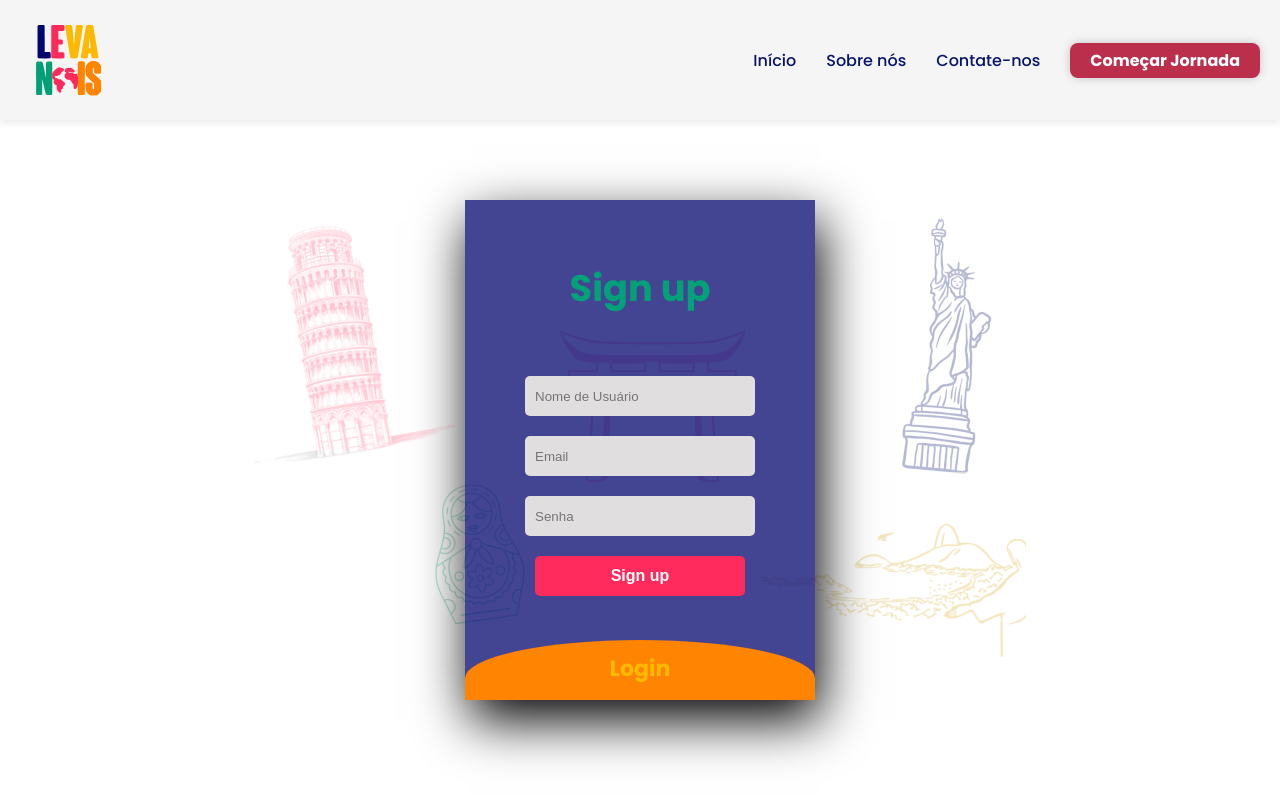
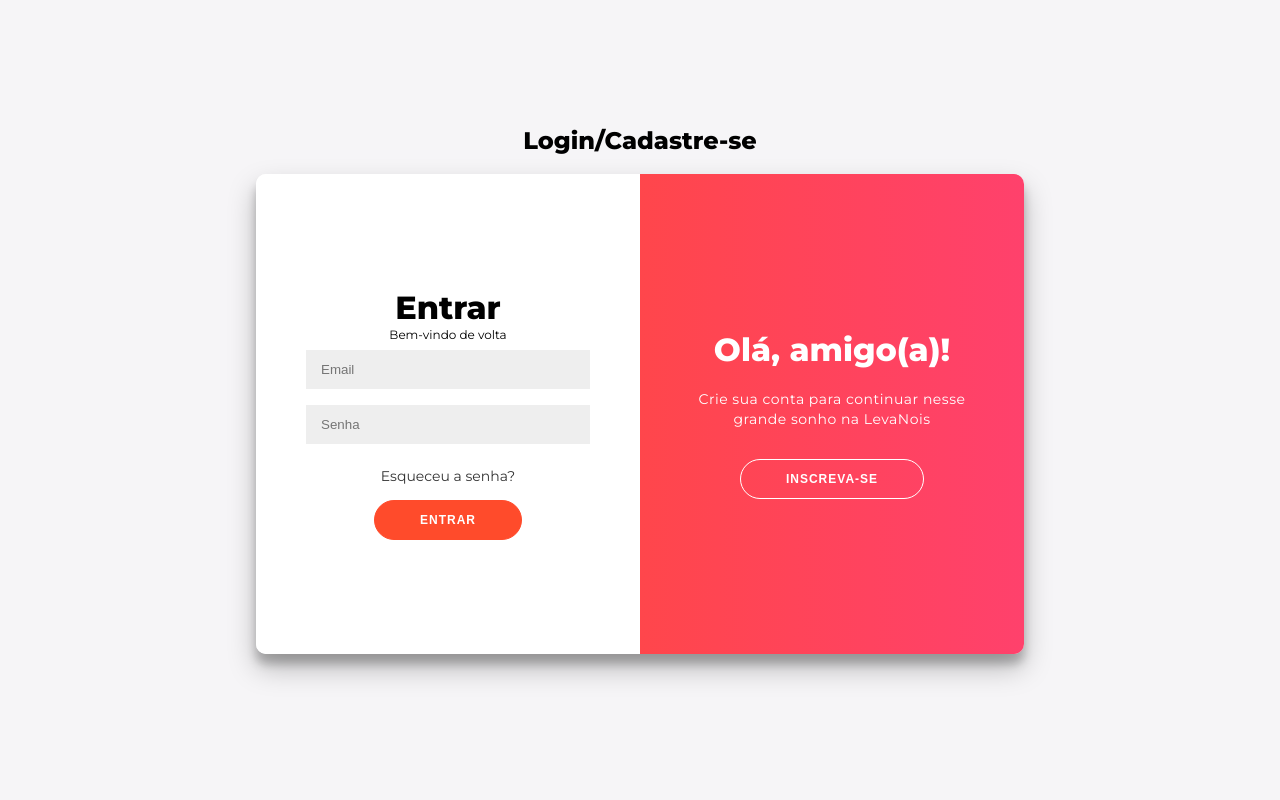
Before and after one commit to Leva-Nois/LevaNois-Frontend, a React (Create React App) app: page /login in a window 1280 px wide. Shown: the top 800 px of the page. Built offline with nearby package versions, Linux system fonts and the light colour scheme.

Commit message:
cadastro

```diff
--- a/src/pages/cadastro/Cadastro.jsx
+++ b/src/pages/cadastro/Cadastro.jsx
@@ -1,41 +1,62 @@
-import React from "react";
-import "./cadastro.css"; // Importação do CSS
-import Header from "../../components/Header/Header"; // Certifique-se de que o caminho está correto
+import React, { useState } from "react";
+import "./cadastro.css"; // Substitua pelo arquivo CSS correto
 
 const App = () => {
+  const [isRightPanelActive, setIsRightPanelActive] = useState(false);
+
   return (
-    <>
-      {/* Adiciona o Header acima da div principal */}
-      <Header />
-
-      <div className="main">
-        <input type="checkbox" id="chk" aria-hidden="true" />
-
-
-        <div className="signup">
-          <form>
-            <label htmlFor="chk" aria-hidden="true">
-              Sign up
-            </label>
-            <input type="text" name="txt" placeholder="Nome de Usuário" required />
-            <input type="email" name="email" placeholder="Email" required />
-            <input type="password" name="pswd" placeholder="Senha" required />
-            <button type="submit">Sign up</button>
+    <div>
+      <h2>Login/Cadastre-se</h2>
+      <div
+        className={`container ${isRightPanelActive ? "right-panel-active" : ""}`}
+        id="container"
+      >
+        <div className="form-container sign-up-container">
+          <form action="#">
+            <h1>Crie sua conta</h1>
+            <span></span>
+            <input type="text" placeholder="Nome" />
+            <input type="email" placeholder="Email" />
+            <input type="password" placeholder="Senha" />
+            <button type="button">Cadastrar</button>
           </form>
         </div>
-
-        <div className="login">
-          <form>
-            <label htmlFor="chk" aria-hidden="true">
-              Login
-            </label>
-            <input type="email" name="email" placeholder="Email" required />
-            <input type="password" name="pswd" placeholder="Password" required />
-            <button type="submit">Login</button>
+        <div className="form-container sign-in-container">
+          <form action="#">
+            <h1>Entrar</h1>
+            <span>Bem-vindo de volta</span>
+            <input type="email" placeholder="Email" />
+            <input type="password" placeholder="Senha" />
+            <a href="#">Esqueceu a senha?</a>
+            <button type="button">Entrar</button>
           </form>
         </div>
+        <div className="overlay-container">
+          <div className="overlay">
+            <div className="overlay-panel overlay-left">
+              <h1>Bem-vindo(a) de volta!</h1>
+              <p>Sentimos sua falta</p>
+              <button
+                className="ghost"
+                onClick={() => setIsRightPanelActive(false)}
+              >
+                Entrar
+              </button>
+            </div>
+            <div className="overlay-panel overlay-right">
+              <h1>Olá, amigo(a)!</h1>
+              <p>Crie sua conta para continuar nesse grande sonho na LevaNois</p>
+              <button
+                className="ghost"
+                onClick={() => setIsRightPanelActive(true)}
+              >
+                Inscreva-se
+              </button>
+            </div>
+          </div>
+        </div>
+      </div>
     </div>
-    </>
   );
 };
 
--- a/src/pages/cadastro/cadastro.css
+++ b/src/pages/cadastro/cadastro.css
@@ -1,90 +1,251 @@
-body{
-	margin: 0;
-	padding: 0;
+@import url('https://fonts.googleapis.com/css?family=Montserrat:400,800');
+
+* {
+	box-sizing: border-box;
+}
+
+body {
+	background: #f6f5f7;
 	display: flex;
 	justify-content: center;
 	align-items: center;
-	min-height: 100vh;
-	font-family: 'poppins', sans-serif;
-	background: url('../../assets/coa-background.png') no-repeat center center fixed; /* Imagem de fundo principal */
-
-	padding-top: 50px;
-}
-.main{
-	width: 350px;
-	height: 500px;
-	background: #04066fbe;
-	overflow: hidden;
-	box-shadow: 5px 20px 50px #000;
-}
-#chk{
-	display: none;
-}
-.signup{
-	position: relative;
-	width:100%;
-	height: 100%;
-}
-label{
-	color: #03a178;
-	font-size: 2.3em;
-	justify-content: center;
-	display: flex;
-	margin: 60px;
-	font-weight: bold;
-	cursor: pointer;
-	transition: .5s ease-in-out;
-}
-input{
-	width: 60%;
-	height: 20px;
-	background: #e0dede;
-	justify-content: center;
-	display: flex;
-	margin: 20px auto;
-	padding: 10px;
-	border: none;
-	outline: none;
-	border-radius: 5px;
-}
-button{
-	width: 60%;
-	height: 40px;
-	margin: 10px auto;
-	justify-content: center;
-	display: block;
-	color: #fff;
-	background: #fe2b5c;
-	font-size: 1em;
-	font-weight: bold;
-	margin-top: 20px;
-	outline: none;
-	border: none;
-	border-radius: 5px;
-	transition: .2s ease-in;
-	cursor: pointer;
-}
-button:hover{
-	background: #6d44b8;
-}
-.login{
-	height: 460px;
-	background: #fe8401;
-	border-radius: 60% / 10%;
-	transform: translateY(-180px);
-	transition: .8s ease-in-out;
-}
-.login label{
-	color: #FFB900;
-	transform: scale(.6);
+	flex-direction: column;
+	font-family: 'Montserrat', sans-serif;
+	height: 100vh;
+	margin: -20px 0 50px;
 }
 
-#chk:checked ~ .login{
-	transform: translateY(-500px);
+h1 {
+	font-weight: bold;
+	margin: 0;
 }
-#chk:checked ~ .login label{
-	transform: scale(1);
+
+h2 {
+	text-align: center;
 }
-#chk:checked ~ .signup label{
-	transform: scale(.6);
+
+p {
+	font-size: 14px;
+	font-weight: 100;
+	line-height: 20px;
+	letter-spacing: 0.5px;
+	margin: 20px 0 30px;
 }
+
+span {
+	font-size: 12px;
+}
+
+a {
+	color: #333;
+	font-size: 14px;
+	text-decoration: none;
+	margin: 15px 0;
+}
+
+button {
+	border-radius: 20px;
+	border: 1px solid #FF4B2B;
+	background-color: #FF4B2B;
+	color: #FFFFFF;
+	font-size: 12px;
+	font-weight: bold;
+	padding: 12px 45px;
+	letter-spacing: 1px;
+	text-transform: uppercase;
+	transition: transform 80ms ease-in;
+}
+
+button:active {
+	transform: scale(0.95);
+}
+
+button:focus {
+	outline: none;
+}
+
+button.ghost {
+	background-color: transparent;
+	border-color: #FFFFFF;
+}
+
+form {
+	background-color: #FFFFFF;
+	display: flex;
+	align-items: center;
+	justify-content: center;
+	flex-direction: column;
+	padding: 0 50px;
+	height: 100%;
+	text-align: center;
+}
+
+input {
+	background-color: #eee;
+	border: none;
+	padding: 12px 15px;
+	margin: 8px 0;
+	width: 100%;
+}
+
+.container {
+	background-color: #fff;
+	border-radius: 10px;
+  	box-shadow: 0 14px 28px rgba(0,0,0,0.25),
+			0 10px 10px rgba(0,0,0,0.22);
+	position: relative;
+	overflow: hidden;
+	width: 768px;
+	max-width: 100%;
+	min-height: 480px;
+}
+
+.form-container {
+	position: absolute;
+	top: 0;
+	height: 100%;
+	transition: all 0.6s ease-in-out;
+}
+
+.sign-in-container {
+	left: 0;
+	width: 50%;
+	z-index: 2;
+}
+
+.container.right-panel-active .sign-in-container {
+	transform: translateX(100%);
+}
+
+.sign-up-container {
+	left: 0;
+	width: 50%;
+	opacity: 0;
+	z-index: 1;
+}
+
+.container.right-panel-active .sign-up-container {
+	transform: translateX(100%);
+	opacity: 1;
+	z-index: 5;
+	animation: show 0.6s;
+}
+
+@keyframes show {
+	0%, 49.99% {
+		opacity: 0;
+		z-index: 1;
+	}
+
+	50%, 100% {
+		opacity: 1;
+		z-index: 5;
+	}
+}
+
+.overlay-container {
+	position: absolute;
+	top: 0;
+	left: 50%;
+	width: 50%;
+	height: 100%;
+	overflow: hidden;
+	transition: transform 0.6s ease-in-out;
+	z-index: 100;
+}
+
+.container.right-panel-active .overlay-container{
+	transform: translateX(-100%);
+}
+
+.overlay {
+	background: #FF416C;
+	background: -webkit-linear-gradient(to right, #FF4B2B, #FF416C);
+	background: linear-gradient(to right, #FF4B2B, #FF416C);
+	background-repeat: no-repeat;
+	background-size: cover;
+	background-position: 0 0;
+	color: #FFFFFF;
+	position: relative;
+	left: -100%;
+	height: 100%;
+	width: 200%;
+  	transform: translateX(0);
+	transition: transform 0.6s ease-in-out;
+}
+
+.container.right-panel-active .overlay {
+  	transform: translateX(50%);
+}
+
+.overlay-panel {
+	position: absolute;
+	display: flex;
+	align-items: center;
+	justify-content: center;
+	flex-direction: column;
+	padding: 0 40px;
+	text-align: center;
+	top: 0;
+	height: 100%;
+	width: 50%;
+	transform: translateX(0);
+	transition: transform 0.6s ease-in-out;
+}
+
+.overlay-left {
+	transform: translateX(-20%);
+}
+
+.container.right-panel-active .overlay-left {
+	transform: translateX(0);
+}
+
+.overlay-right {
+	right: 0;
+	transform: translateX(0);
+}
+
+.container.right-panel-active .overlay-right {
+	transform: translateX(20%);
+}
+
+.social-container {
+	margin: 20px 0;
+}
+
+.social-container a {
+	border: 1px solid #DDDDDD;
+	border-radius: 50%;
+	display: inline-flex;
+	justify-content: center;
+	align-items: center;
+	margin: 0 5px;
+	height: 40px;
+	width: 40px;
+}
+
+footer {
+    background-color: #222;
+    color: #fff;
+    font-size: 14px;
+    bottom: 0;
+    position: fixed;
+    left: 0;
+    right: 0;
+    text-align: center;
+    z-index: 999;
+}
+
+footer p {
+    margin: 10px 0;
+}
+
+footer i {
+    color: red;
+}
+
+footer a {
+    color: #3c97bf;
+    text-decoration: none;
+}
```
